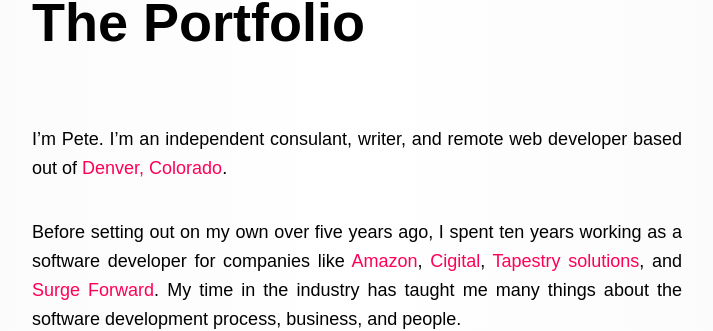
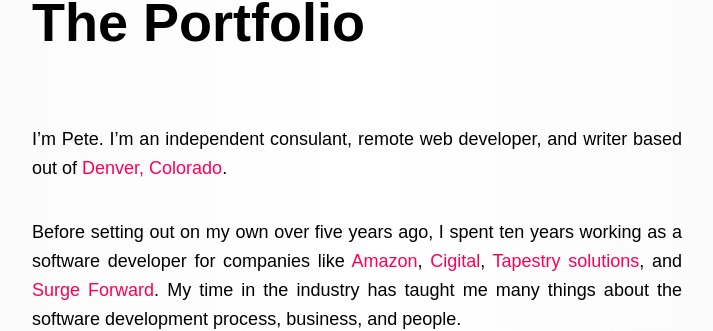
Before and after one commit to pcorey/pcorey.github.io, a Jekyll site: the page built from work/index.md, in a window 1280 px wide. Shown: the part 120-451 px from the top of the page, without its empty margins (283-996 px from the left). Built offline with Jekyll 4.4.1, drawn with Linux system fonts in a browser that asks for light colours; nearby versions of some CDN libraries; some web fonts are replaced; comment, search, counter and statistics services are not loaded.

Commit message:
bio change

```diff
--- a/_config.yml
+++ b/_config.yml
@@ -1,6 +1,6 @@
 # Site settings
 title: Pete Corey
-description: "Pete Corey is an independent consultant, writer, and web developer based out of Denver, Colorado. He writes weekly articles on software development and his eternal quest to build Cool Stuff™."
+description: "Pete Corey is an independent consultant, web developer, and writer based out of Denver, Colorado. He writes weekly articles on software development and his eternal quest to build Cool Stuff™."
 baseurl: ""
 url: "http://www.petecorey.com"
 twitter_username: petecorey
--- a/work/index.md
+++ b/work/index.md
@@ -5,7 +5,7 @@
 hideNewsletter: true
 ---
 
-I’m Pete. I'm an independent consulant, writer, and remote web developer based out of <a href="https://www.google.com/maps/place/Denver,+CO/">Denver, Colorado</a>.
+I’m Pete. I'm an independent consulant, remote web developer, and writer based out of <a href="https://www.google.com/maps/place/Denver,+CO/">Denver, Colorado</a>.
 
 Before setting out on my own over five years ago, I spent ten years working as a software developer for companies like <a href="http://www.amazon.com/">Amazon</a>, <a href="https://www.cigital.com/">Cigital</a>, <a href="http://www.tapestrysolutions.com/">Tapestry solutions</a>, and <a href="http://www.surgeforward.com/">Surge Forward</a>. My time in the industry has taught me many things about the software development process, business, and people.
 
```
